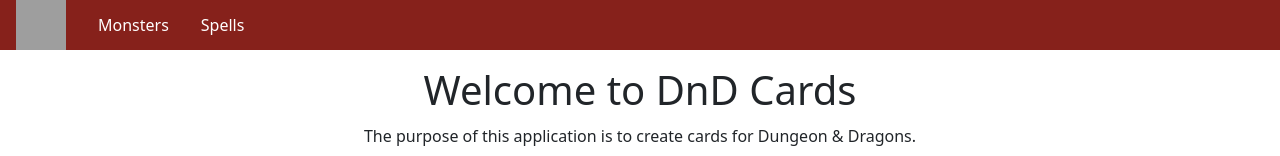
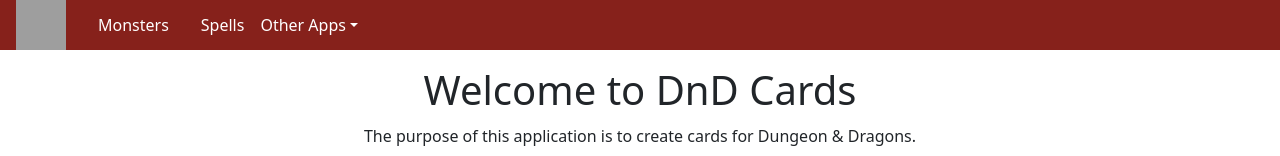
Before and after one commit to narolan/dnd-cards, a React (Vite) app: page / in a window 1280 px wide. Shown: the top 156 px of the page. Built offline with nearby package versions, Linux system fonts and the light colour scheme; grey boxes are pictures that could not be loaded.

Commit message:
[FEATURE-28] :: Add Link to looters

```diff
--- a/src/components/Navbar.jsx
+++ b/src/components/Navbar.jsx
@@ -4,12 +4,14 @@ import {
     NavLink,
     NavMenu,
 } from "./NavbarElements.jsx";
+import {NavDropdown} from "react-bootstrap";
+
 
 const Navbar = () => {
 
     const BASE_URL = import.meta.env.BASE_URL;
 
-    return(
+    return (
         <Nav>
             <NavMenu>
                 <NavLink to="/" className="home">
@@ -21,6 +23,9 @@ const Navbar = () => {
                 <NavLink to="/spells">
                     Spells
                 </NavLink>
+                <NavDropdown style={{color: "white", textDecoration: "none"}} title="Other Apps" id="nav-dropdown">
+                    <NavDropdown.Item href="https://smarinade.github.io/looters" target="_blank">Looters</NavDropdown.Item>
+                </NavDropdown>
             </NavMenu>
         </Nav>
     )
```
